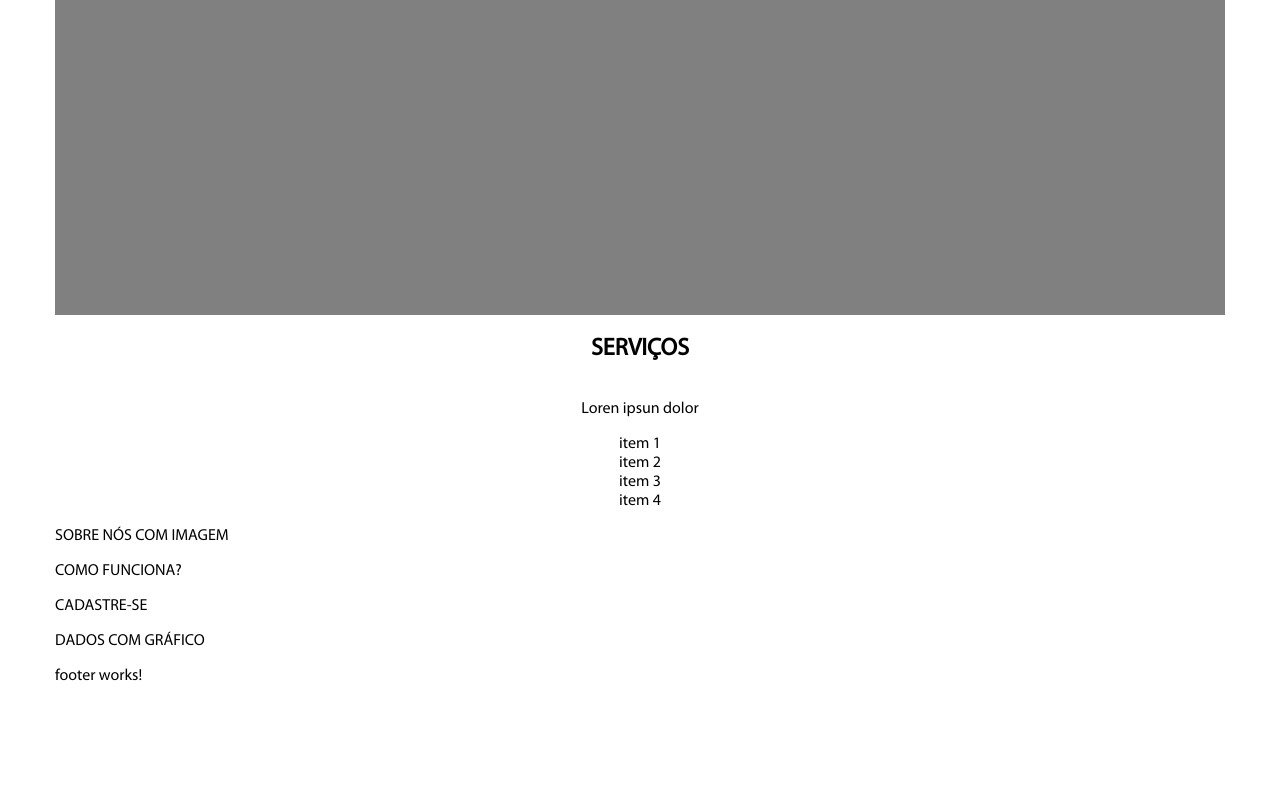
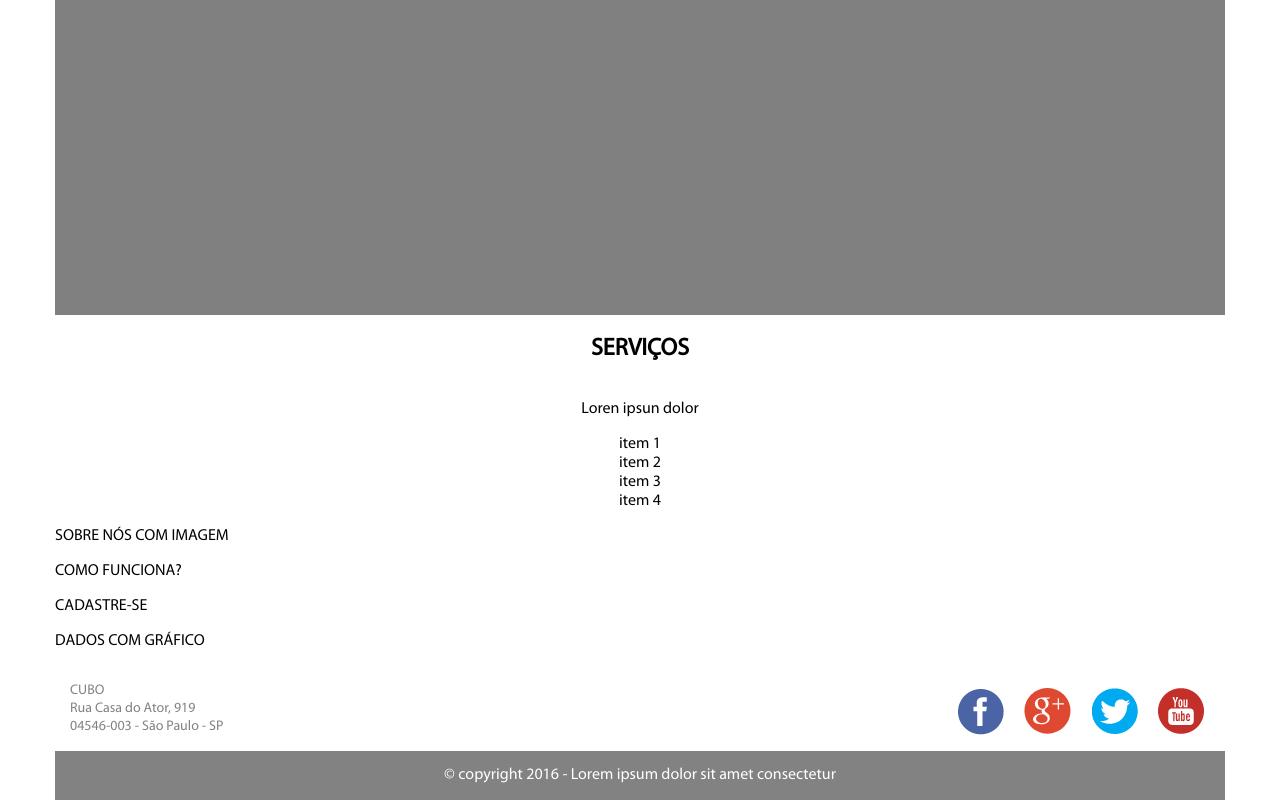
Before and after one commit to JeanGoncalves/cubo-network, an Angular app: page / in a window 1280 px wide. Shown: the part 284-1084 px from the top of the page. Before the commit the page ends 986 px from the top, so only its background shows below. Built offline with nearby package versions, Linux system fonts and the light colour scheme.

Commit message:
implement footer

```diff
--- a/src/app/footer/footer.component.html
+++ b/src/app/footer/footer.component.html
@@ -1,3 +1,21 @@
-<p>
-  footer works!
-</p>
+<div class="footer">
+
+	<div class="section-up">
+		<div class="address">
+			<span>CUBO</span>
+			<span>Rua Casa do Ator, 919</span>
+			<span>04546-003 - São Paulo - SP</span>
+		</div>
+		<div class="social">
+			<a href="http://facebook.com"><img src="assets/img/social-icon1.png" alt="Facebook"></a>
+			<a href="http://google.com"><img src="assets/img/social-icon2.png" alt="Google"></a>
+			<a href="http://twitter.com"><img src="assets/img/social-icon3.png" alt="Twitter"></a>
+			<a href="http://youtube.com"><img src="assets/img/social-icon4.png" alt="YouTube"></a>
+		</div>
+	</div>
+
+	<div class="section-down">
+		<span>© copyright 2016 - Lorem ipsum dolor sit amet consectetur</span>
+	</div>
+
+</div>
--- a/src/app/footer/footer.component.scss
+++ b/src/app/footer/footer.component.scss
@@ -0,0 +1,33 @@
+.footer {
+    display: block;
+    color: #828282;
+
+    .section-up {
+        display: flex;
+        justify-content: space-between;
+
+        .address {
+            display: grid;
+            font-size: 14px;
+            padding: 15px;
+        }
+
+        .social {
+            display: flex;
+            align-items: flex-end;
+            padding: 0 10px;
+
+            a {
+                padding: 10px
+            }
+        }
+
+    }
+    .section-down {
+        background-color: #828282;
+        color: white;
+        padding: 15px;
+        display: flex;
+        justify-content: center;
+    }
+}
```
